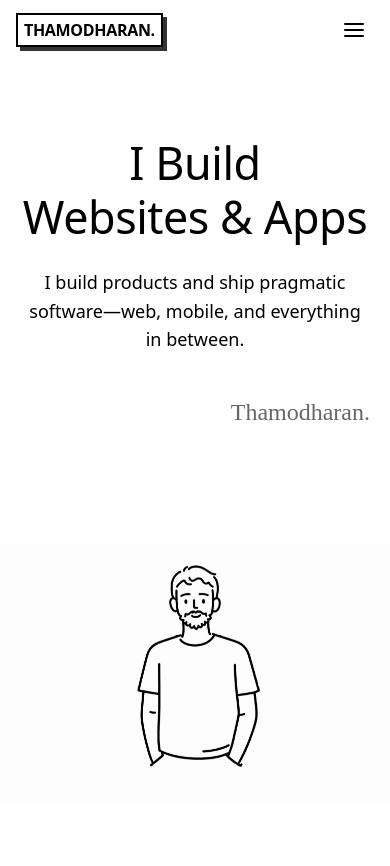
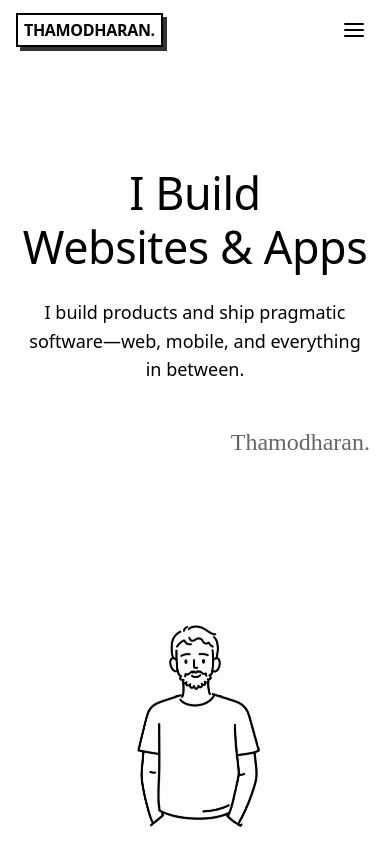
Before and after one commit to thamodharangm/Portfolio, a Next.js app: page / in a window 390 px wide. Shown: the top 866 px of the page. Before the commit the page ends 844 px from the top, so only its background shows below. Built offline with nearby package versions, Linux system fonts and the light colour scheme; a web font is replaced by a local one.

Commit message:
Allow natural vertical scrolling on mobile

```diff
--- a/app/globals.css
+++ b/app/globals.css
@@ -1563,38 +1563,42 @@ button:disabled {
 
    html,
    body {
-      height: 100vh;
-      height: 100dvh;
-      overflow: hidden
+      min-height: 100vh;
+      min-height: 100dvh;
+      height: auto;
+      overflow-x: hidden;
+      overflow-y: auto;
    }
 
    .main-container {
-      height: 100vh;
-      height: 100dvh;
-      min-height: 0
+      min-height: 100vh;
+      min-height: 100dvh;
+      height: auto;
    }
 
    .main-layout {
       grid-template-columns: 1fr;
       grid-template-rows: 1fr 40vh;
-      height: 100%;
-      min-height: 0;
-      overflow: hidden
+      min-height: 100vh;
+      min-height: 100dvh;
+      height: auto;
+      overflow: visible;
    }
 
    .content-section {
       min-height: 0;
-      max-height: 100%;
+      height: auto;
+      max-height: none;
       padding: 24px 20px;
-      overflow: hidden auto
+      overflow: visible;
    }
 
    .rocket-section {
       min-height: 0;
-      height: 100%;
+      height: 40vh;
       padding: 0;
       align-items: flex-end;
-      overflow: hidden
+      overflow: hidden;
    }
 
    .rocket-section img {
```
